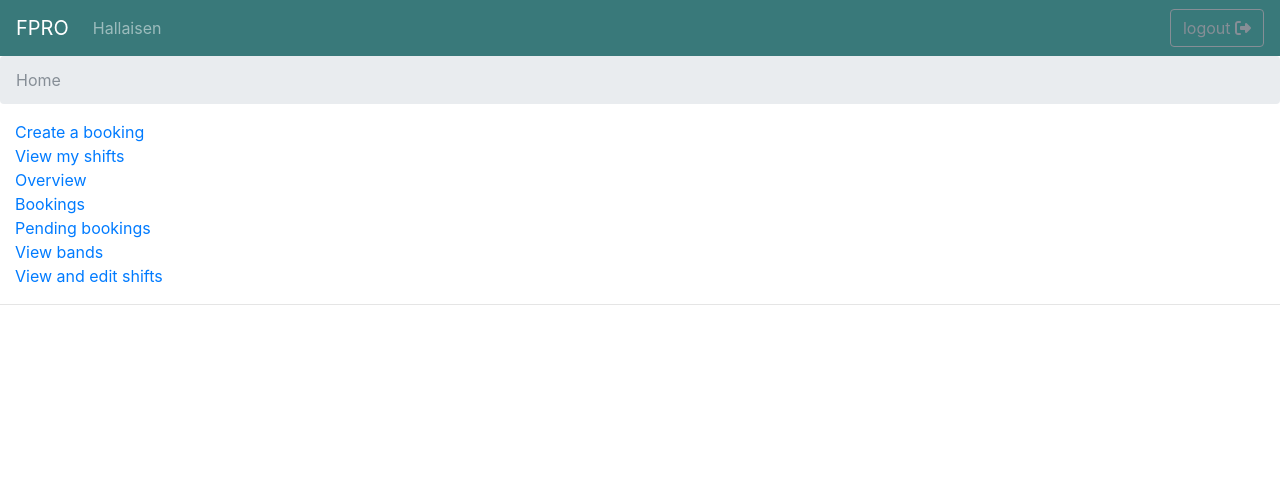
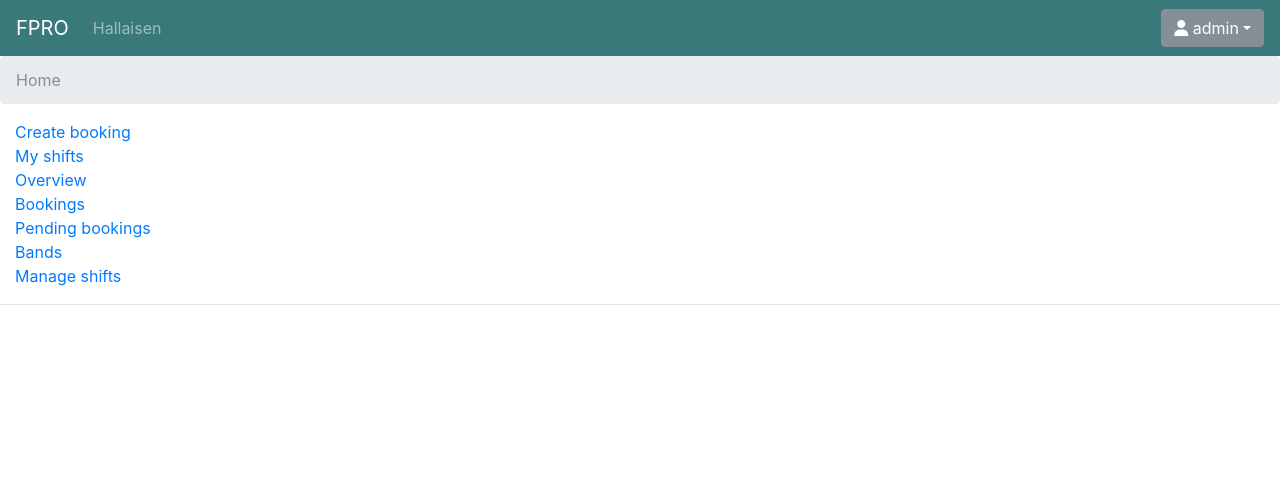
Before and after one commit to BenjaminFimreite/IT1901_Gruppe10, a Django app: page / in a window 1280 px wide. Shown: the top 485 px of the page. Run offline with Django 3.2, Linux system fonts and the light colour scheme; a user stored in the database is signed in; some libraries are stand-ins or nearby versions.

Commit message:
oppdatert shit og ting

```diff
--- a/fpro/templates/base.html
+++ b/fpro/templates/base.html
@@ -26,9 +26,17 @@
               <a class="nav-link" href="#">Hallaisen</a>
             </li>
           </ul>
-          <form class="form-inline my-2 my-lg-0" action="{% url 'logout' %}">
-             <button class="btn btn-outline-secondary my-2 my-sm-0" type="submit">logout <i class="fa fa-sign-out" aria-hi    dden="true"></i></button>
-          </form>
+
+          <div class="btn-group">
+            <button type="button" class="btn btn-secondary dropdown-toggle" data-toggle="dropdown" aria-haspopup="true" aria-expanded="false"><i class="fa fa-user" aria-hidden="true"></i> {{ user.username }}</button>
+              <div class="dropdown-menu dropdown-menu-right">
+                <a class="dropdown-item" href="#">Action</a>
+                <a class="dropdown-item" href="#">Another action</a>
+                <a class="dropdown-item" href="#">Something else here</a>
+                <div class="dropdown-divider"></div>
+                <a class="dropdown-item" href="{% url 'logout'  %}"><i class="fa fa-sign-out" aria-hidden="true"></i> logout</a>
+              </div>
+          </div>
         </div>
       </nav>
     </header>
--- a/fpro/templates/home.html
+++ b/fpro/templates/home.html
@@ -13,10 +13,10 @@
   {% load permission_tags %}
 
     {% if user|can:'send_bookingoffer' %}
-        <a href="{% url 'create_booking' %}">Create a booking</a><br>
+        <a href="{% url 'create_booking' %}">Create booking</a><br>
     {% endif %}
     {% if user|can:'view_my_shifts' %}
-        <a href="{% url 'shifts' %}">View my shifts</a><br>
+        <a href="{% url 'shifts' %}">My shifts</a><br>
     {% endif %}
 		{% if user|can:'view_concerts' %}
         <a href="{% url 'overview' %}">Overview</a><br>
@@ -28,10 +28,10 @@
         <a href="{% url 'pending_bookings' %}">Pending bookings</a><br>
     {% endif %}
 		{% if user|can:'search_band' %}
-        <a href="{% url 'bands' %}">View bands</a><br>
+        <a href="{% url 'bands' %}">Bands</a><br>
     {% endif %}
     {% if user|can:'view_edit_all_shifts' %}
-        <a href="{% url 'shifts' %}">View and edit shifts</a><br>
+        <a href="{% url 'shifts' %}">Manage shifts</a><br>
     {% endif %}
       </div>
     </div>
```
Also changed, not shown: fpro/db.sqlite3 (deleted).
